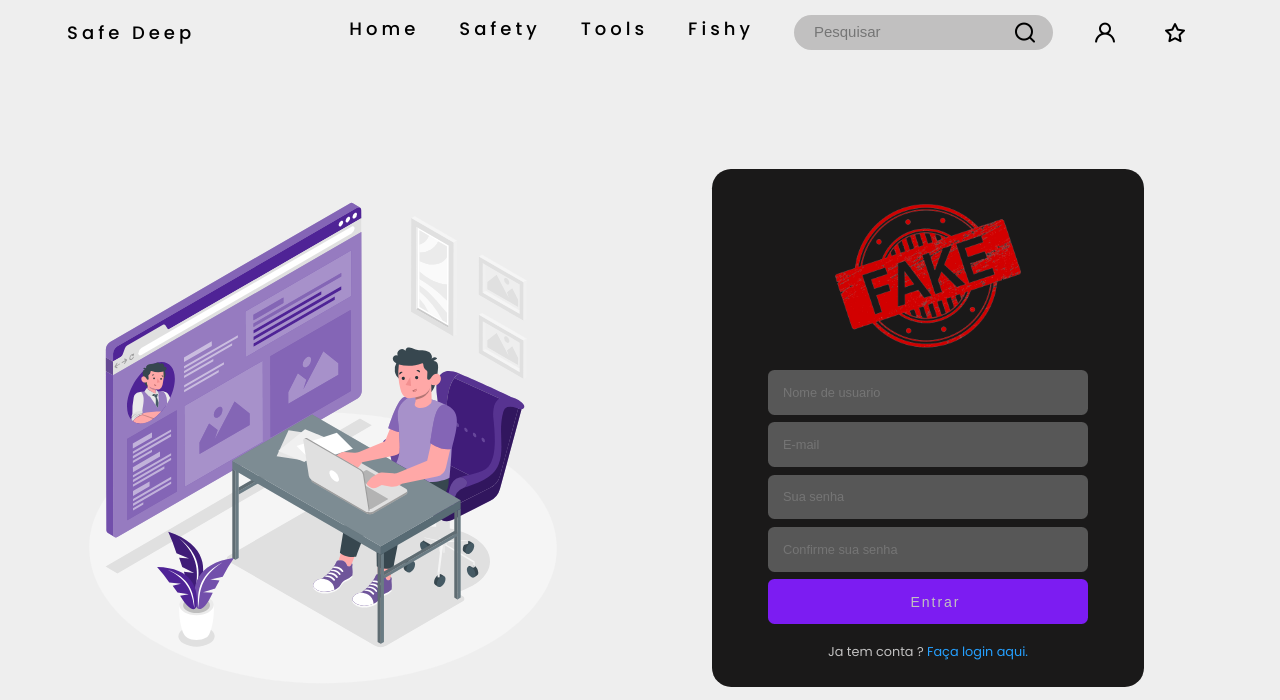
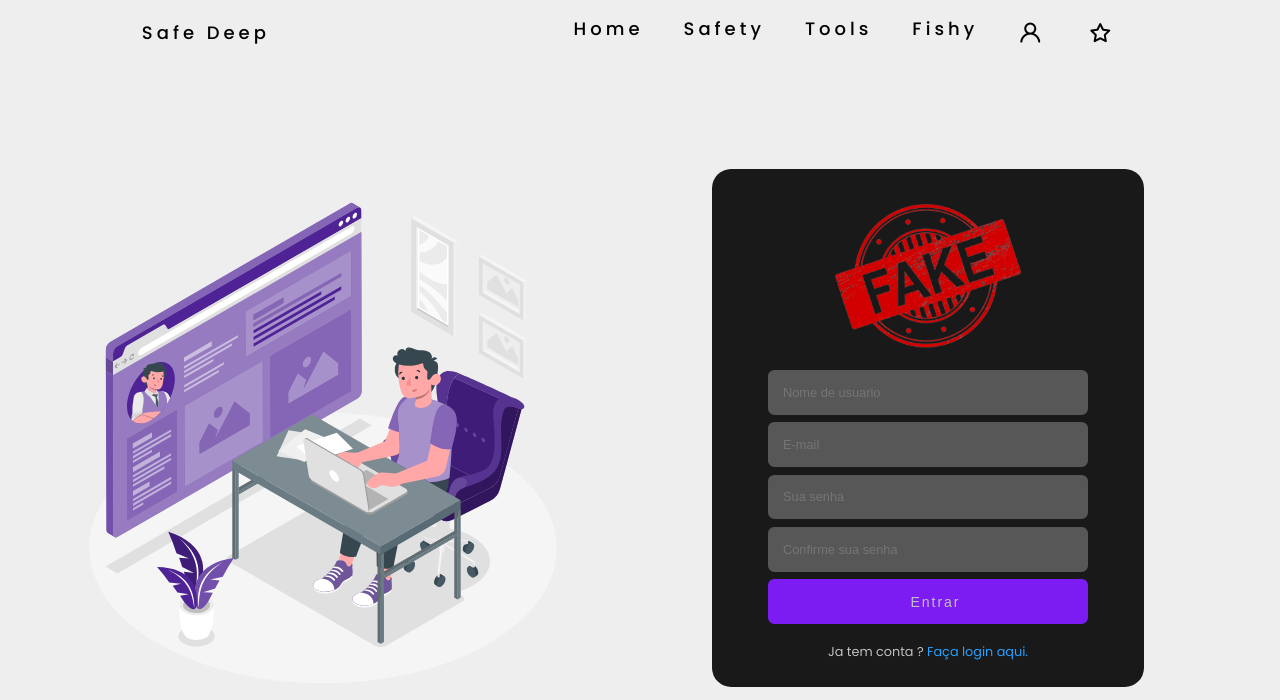
Before and after one commit to fushisuno/safedeep, a Flask app: page /cadastro in a window 1280 px wide. Shown: the top 700 px of the page. Run offline with Flask 2, Linux system fonts and the light colour scheme.

Commit message:
Arrumando bugs

```diff
--- a/app.py
+++ b/app.py
@@ -105,10 +105,13 @@ def tool_liked(id_tol):
     for i in usersAll.each():
         user = i.val()
         user_valid = user['Email']
-        if user_valid == session['user_name']:
-            id_tools_liked = {"Id": str(id_tol)}
-            db.child("users").child(i.key()).child("ferramentas_curtidas").child(id_tol).set("Liked")
-            return redirect("/tools")
+        try:
+            if user_valid == session['user_name']:
+                id_tools_liked = {"Id": str(id_tol)}
+                db.child("users").child(i.key()).child("ferramentas_curtidas").child(id_tol).set("Liked")
+                return redirect("/tools")
+        except:
+            return redirect("/login")
     return redirect("/login")
 
 @app.route("/tools/del/<id_tol>")
@@ -262,10 +265,13 @@ def fishy_liked(id_den):
     for i in usersAll.each():
         user = i.val()
         user_valid = user['Email']
-        if user_valid == session['user_name']:
-            id_fishys_liked = {"Id": str(id_den)}
-            db.child("users").child(i.key()).child("denuncias_curtidas").child(id_den).set("Liked")
-            return redirect("/fishys")
+        try:
+            if user_valid == session['user_name']:
+                id_fishys_liked = {"Id": str(id_den)}
+                db.child("users").child(i.key()).child("denuncias_curtidas").child(id_den).set("Liked")
+                return redirect("/fishys")
+        except:
+            return redirect("/login")
     return redirect("/login")
 
 
--- a/templates/base.html
+++ b/templates/base.html
@@ -68,12 +68,7 @@
                         </ul>
                     </div>
                 </li>
-                <li>
-                    <div class="nav_search_box">
-                        <input type="text" class="nav_search_text" placeholder="Pesquisar">
-                        <a href="" class="nav_search_btn"><i class="uil uil-search"></i></a>
-                    </div>
-                </li>
+
 
                 {% if session.user_name %}
                 <li><a href="/profile" class="uil"><img src="{{ url_for('static', filename='../static/img/personoid_anoy1.png')}}" alt=""></a></li>
```
